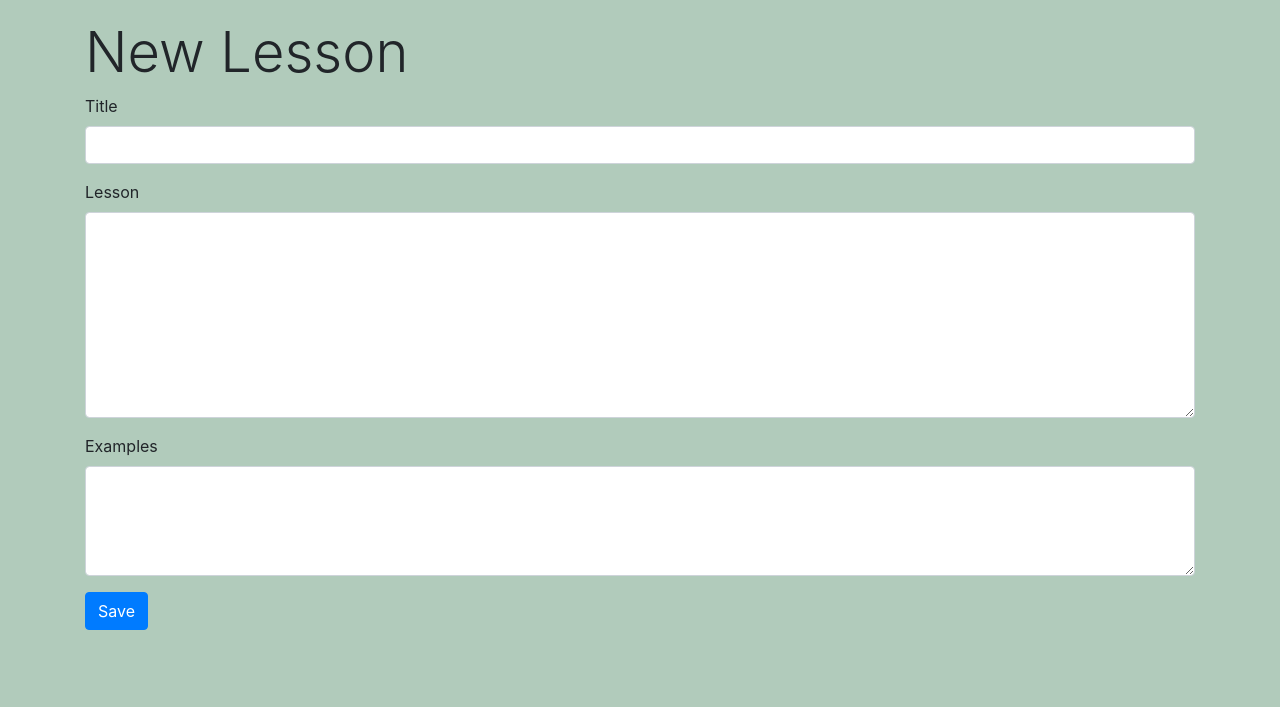
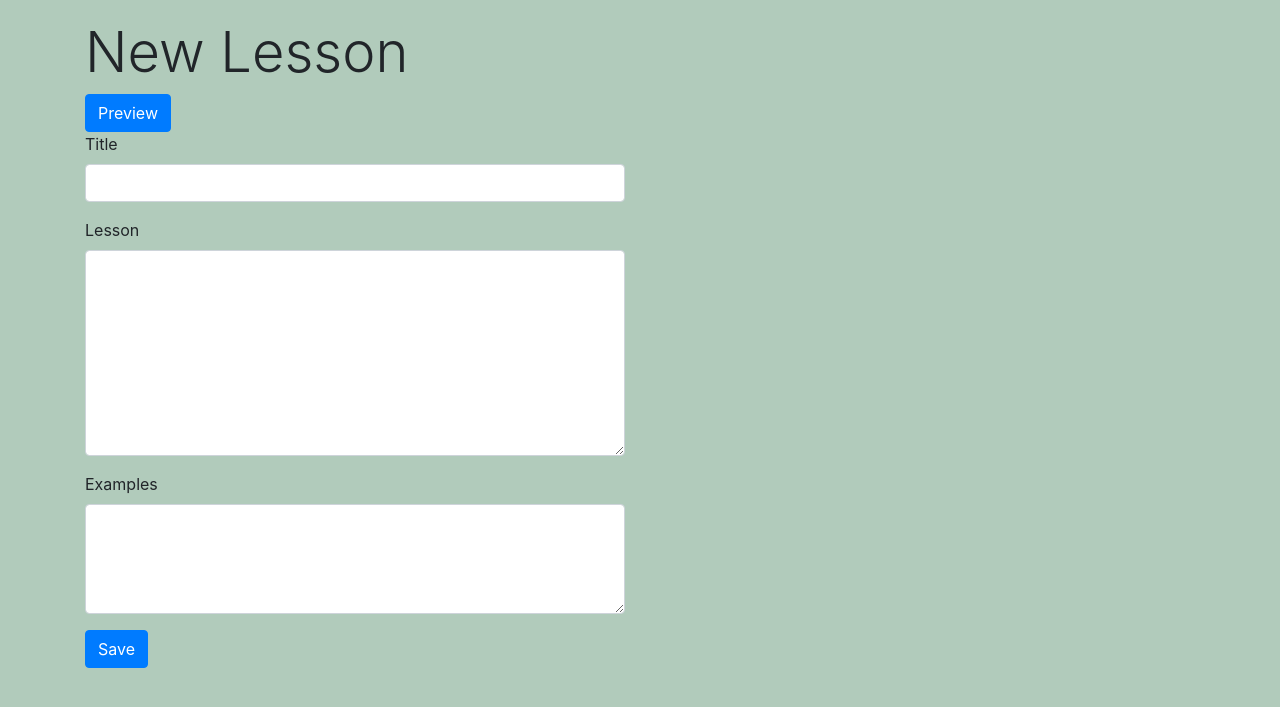
Before and after one commit to dmjz/studious, a Django app: page /lessons/new in a window 1280 px wide. Shown: the part 61-768 px from the top of the page. Run offline with Django 3.2, Linux system fonts and the light colour scheme; the visitor is signed in with stand-in values (Sample User, id 1); some libraries are stand-ins or nearby versions.

Commit message:
Add markdown preview panel in new lesson page

```diff
--- a/core/templates/base.html
+++ b/core/templates/base.html
@@ -54,5 +54,7 @@
         {% endblock %}
     </div>
 
+    {% block endbody %}
+    {% endblock %}
 </body>
 </html>
--- a/lessons/templates/new.html
+++ b/lessons/templates/new.html
@@ -3,9 +3,20 @@
 
 {% block title %}Studious - New lesson{% endblock %}
 
+{% block head %}
+<script
+    src="https://cdnjs.cloudflare.com/ajax/libs/showdown/1.9.1/showdown.min.js"
+    crossorigin="anonymous">
+</script>
+{% endblock %}
+
 {% block content %}
 <h1 class="display-4">New Lesson</h1>
 
+<button id="preview-button" type="button" class="btn btn-primary">Preview</button>
+<div class="row">
+    <!-- New Lesson form with textarea to write Markdown -->
+    <div class="col-sm-6">
         <form method="POST" action="{% url 'new' %}">
             {% csrf_token %}
             <div class="form-group">
@@ -38,4 +49,16 @@
             </div>
             <button type="submit" class="btn btn-primary">Save</button>
         </form>
+    </div>
+
+    <!-- Container to place HTML parsed from Markdown -->
+    <div class="col-sm-6">
+        <div id="preview-target" class="container-fluid color-2">
+        </div>
+    </div>
+</div>
 {% endblock %}
+
+{% block endbody %}
+<script src="{% static 'lib/new.js' %}"></script>
+{% endblock %}
--- /dev/null
+++ b/static/lib/new.js
@@ -0,0 +1,12 @@
+$( document ).ready(function() {
+    var markdownSourceElement   = $("#fullLessonFormTextarea"),
+        markdownDestElement     = $("#preview-target"),
+        markdownConvertButton   = $("#preview-button"),
+        converter               = new showdown.Converter();
+
+    markdownConvertButton.click(function() {
+        markdownText = markdownSourceElement.val();
+        convertedHtml = converter.makeHtml(markdownText);
+        markdownDestElement.html(convertedHtml);
+    });
+});
```
Lines whose indentation alone changed are shown as unchanged.
